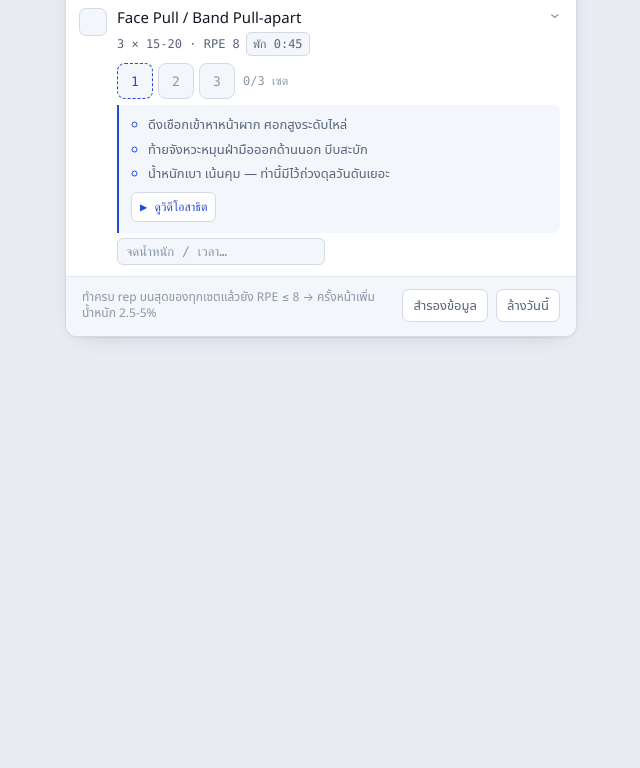
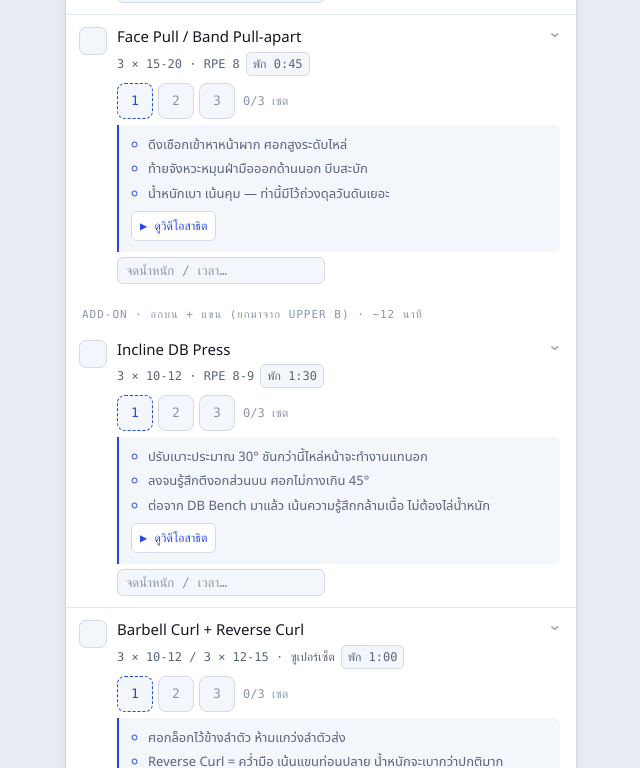
Before and after one commit to PeerasriSr/hybrid-athlete, a plain HTML site: page index.html in a window 1280 px wide. Shown: the part 2032-2800 px from the top of the page, without its empty margins (319-959 px from the left). Before the commit the page ends 2473 px from the top, so only its background shows below. Drawn offline with Linux system fonts and the light colour scheme.

Commit message:
ปรับเป็นซ้อม 5 วัน พัก 2 วัน — พฤหัสกลายเป็นวันพักกลางสัปดาห์
Upper B ทั้งวันถูกตัด เก็บมาแค่สองท่าที่ Upper A ไม่มีจริง ๆ
คือ Incline DB Press (อกบน) กับ Barbell/Reverse Curl (แขน)
ไปต่อท้ายวันจันทร์ ที่เหลือซ้ำแพทเทิร์นที่ Upper A ทำหนักกว่าอยู่แล้ว
Core B ย้ายไปต่อท้ายวันพุธ จะได้ยังมีคอร์ครบสามแบบในสัปดาห์

ของใหม่ต่อท้ายกลุ่มเดิมทั้งสองวัน index ของ UPPER_A/LOWER_A เลยไม่เลื่อน
ติ๊กกับน้ำหนักที่จดไว้ในวันจันทร์/พุธที่ผ่านมายังตรงท่าเดิม
ไม่แตะ START / dateOf / locate เลย คีย์วันที่ใน hybrid26.v1 ไม่ขยับ

Co-Authored-By: Claude Opus 5 (1M context) <noreply@anthropic.com>

```diff
--- a/index.html
+++ b/index.html
@@ -745,8 +745,8 @@
   "use strict";
 
   // อัปเดตสองบรรทัดนี้ทุกครั้งที่แก้ไฟล์ — ใช้เช็คว่ามือถือโหลดไฟล์ใหม่แล้วจริงไหม
-  var VERSION = "2.3.0";
-  var BUILD = "2026-08-12";
+  var VERSION = "2.4.0";
+  var BUILD = "2026-09-21";
 
   var START = new Date(2026, 7, 10);      // จันทร์ 10 ส.ค. 2026
   var DELOAD = { 4: true, 8: true };
@@ -873,31 +873,20 @@
           "จะรู้สึกแสบตึงหน้าแข้ง — นั่นคือถูกแล้ว ท่านี้กันหน้าแข้งอักเสบตอนเพิ่มระยะวิ่ง"] }
   ]);
 
-  var UPPER_B = lift([
-    { n: "Incline DB Press", s: "4 × 10-12 · RPE 8-9", r: 90, q: "incline dumbbell press form 30 degrees",
+  // เดิมวันพฤหัสคือ Upper B — ตอนนี้พฤหัสเป็นวันพัก
+  // เก็บมาแค่สองท่าที่ Upper A ไม่มี: อกบน กับ แขนโดยตรง
+  // ที่เหลือของ Upper B (chin-up / seated OHP / chest-supported row / lateral raise)
+  // ซ้ำแพทเทิร์นที่ Upper A ทำหนักกว่าอยู่แล้ว ตัดทิ้งไม่เสียอะไร
+  var UPPER_ADDON = lift([
+    { n: "Incline DB Press", s: "3 × 10-12 · RPE 8-9", r: 90, q: "incline dumbbell press form 30 degrees",
       c: ["ปรับเบาะประมาณ 30° ชันกว่านี้ไหล่หน้าจะทำงานแทนอก",
           "ลงจนรู้สึกตึงอกส่วนบน ศอกไม่กางเกิน 45°",
-          "วันนี้เน้นความรู้สึกกล้ามเนื้อ ไม่ต้องไล่น้ำหนัก"] },
-    { n: "Chin-up / Lat Pulldown", s: "4 × 8-12 · RPE 8-9", r: 90, q: "chin up vs pull up form",
-      c: ["Chin-up = หงายมือ กว้างเท่าไหล่ ได้ปีก+ไบเซ็ปมากกว่า Pull-up",
-          "ดึงอกเข้าหาบาร์ ศอกลงตรง",
-          "เกร็งท้อง อย่าแกว่งขา"] },
-    { n: "Seated DB OHP / Arnold Press", s: "3 × 10-12 · RPE 9", r: 75, q: "arnold press form",
-      c: ["นั่งพิงพนักตั้งชัน หลังแนบตลอด",
-          "Arnold = เริ่มหงายมือหน้าอก แล้วหมุนออกขณะดันขึ้น",
-          "ลงช้ากว่าดันขึ้นเสมอ"] },
-    { n: "Chest-supported Row", s: "3 × 12-15 · RPE 9", r: 75, q: "chest supported dumbbell row form",
-      c: ["อกแนบเบาะตลอด ห้ามยกตัวออกช่วย",
-          "ดึงศอกไปข้างหลัง บีบสะบักค้าง 1 วิ",
-          "ท่านี้ตัดการโกงออกหมด ใช้น้ำหนักน้อยกว่าที่คิดได้เลย"] },
+          "ต่อจาก DB Bench มาแล้ว เน้นความรู้สึกกล้ามเนื้อ ไม่ต้องไล่น้ำหนัก"] },
     { n: "Barbell Curl + Reverse Curl", s: "3 × 10-12 / 3 × 12-15 · ซูเปอร์เซ็ต", r: 60, q: "barbell curl and reverse curl form",
       c: ["ศอกล็อกไว้ข้างลำตัว ห้ามแกว่งลำตัวส่ง",
           "Reverse Curl = คว่ำมือ เน้นแขนท่อนปลาย น้ำหนักจะเบากว่าปกติมาก",
-          "ทำติดกันไม่พัก แล้วค่อยพัก 60 วิ"] },
-    { n: "Lateral Raise", s: "3 × 15-20 · RPE 10", r: 45, q: "dumbbell lateral raise form",
-      c: ["นำด้วยศอก ยกแค่ระดับไหล่",
-          "เซตสุดท้ายทำจนเกือบหมดแรงได้ ท่านี้ปลอดภัย",
-          "ลงช้า อย่าเหวี่ยง"] }
+          "ทำติดกันไม่พัก แล้วค่อยพัก 60 วิ",
+          "นี่คือท่าแขนท่าเดียวที่เหลือทั้งสัปดาห์ อย่าข้าม"] }
   ]);
 
   var LEG_SUPPORT = [
@@ -925,9 +914,9 @@
     var r = RUN[week - 1], ivl = r[0], tempo = r[1], longKm = r[2], ivlRest = r[3];
 
     if (dayIdx === 0) return {
-      kind: "lift", title: "Upper A — Strength", sub: "ดัน/ดึงหนัก · ประมาณ 70 นาที",
+      kind: "lift", title: "Upper A — Strength", sub: "ดัน/ดึงหนัก + อกบน/แขน · ประมาณ 85 นาที",
       note: PROGRESS_NOTE,
-      groups: [["", UPPER_A]]
+      groups: [["", UPPER_A], ["ADD-ON · อกบน + แขน (ยกมาจาก Upper B) · ~12 นาที", UPPER_ADDON]]
     };
 
     if (dayIdx === 1) return {
@@ -954,15 +943,30 @@
     };
 
     if (dayIdx === 2) return {
-      kind: "lift", title: "Lower A — Strength", sub: "สควอท/สะโพก · ประมาณ 70 นาที",
+      kind: "lift", title: "Lower A — Strength", sub: "สควอท/สะโพก + core · ประมาณ 80 นาที",
       note: PROGRESS_NOTE,
-      groups: [["", LOWER_A]]
+      groups: [["", LOWER_A], CORE.B]
     };
 
     if (dayIdx === 3) return {
-      kind: "lift", title: "Upper B — Hypertrophy", sub: "สร้างกล้าม + แขน · ประมาณ 65 นาที",
-      note: "วันนี้เน้นจำนวนครั้งและความรู้สึกกล้ามเนื้อ ไม่ต้องไล่ล่าน้ำหนัก",
-      groups: [["", UPPER_B], CORE.B]
+      kind: "rest", title: "Rest + Mobility", sub: "พักกลางสัปดาห์ — คั่นวันขาหนักกับวันเทมโป",
+      note: "วันพักไม่ใช่วันเสียเปล่า — ขาต้องสดพอจะคุม pace วันพรุ่งนี้ได้",
+      groups: [["", [
+        { n: "เดินเบา", s: "20-30 นาที",
+          c: ["เลือดไหลเวียนช่วยฟื้นตัวเร็วกว่านอนเฉยๆ",
+              "ไม่ต้องเร็ว ไม่ต้องจับเวลา และห้ามแปลงเป็นจ็อกเอง"] },
+        { n: "โฟมโรลหน้าขา + หลังต้นขา", s: "2 นาที ต่อข้าง", q: "foam roll quads hamstrings after leg day",
+          c: ["เมื่อวานสควอท/RDL หนัก วันนี้คลายก่อนจะไปเทมโปพรุ่งนี้",
+              "เจอจุดตึงให้ค้างไว้ 20-30 วิ อย่าไถผ่านเร็วๆ"] },
+        { n: "ยืดสะโพกหน้า (hip flexor)", s: "2 × 45 วิ ต่อข้าง", q: "couch stretch hip flexor runners",
+          c: ["ท่าคุกเข่าข้างเดียว เก็บก้นเข้า แล้วดันสะโพกไปหน้า",
+              "สะโพกหน้าตึง = ก้นไม่ทำงานตอนวิ่งเทมโป หลังล่างรับแทน"] },
+        { n: "ยืดน่อง + เอ็นร้อยหวาย", s: "2 × 45 วิ ต่อข้าง", q: "calf and achilles stretch for runners",
+          c: ["ยืดสองแบบ: เข่าเหยียด (น่องมัดบน) และเข่างอ (น่องมัดล่าง/เอ็นร้อยหวาย)",
+              "เมื่อวาน calf raise หนัก ปล่อยน่องตึงค้าง = เสี่ยงเอ็นร้อยหวายอักเสบ"] },
+        { n: "ข้อเท้า (ankle dorsiflexion)", s: "2 × 15 ครั้ง ต่อข้าง", q: "ankle dorsiflexion mobility knee to wall",
+          c: ["คุกเข่าหน้าผนัง ดันเข่าไปแตะผนังโดยส้นเท้าไม่ยก"] }
+      ]]]
     };
 
     if (dayIdx === 4) return {
@@ -1068,7 +1072,7 @@
 
   function kindOf(dayIdx) {
     if (dayIdx === 1 || dayIdx === 4 || dayIdx === 5) return "run";
-    if (dayIdx === 6) return "rest";
+    if (dayIdx === 3 || dayIdx === 6) return "rest";
     return "lift";
   }
 
```
